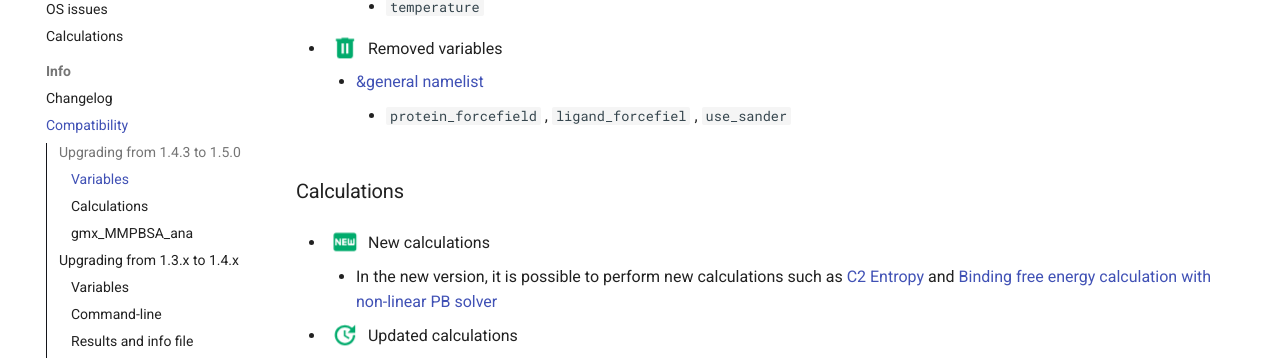
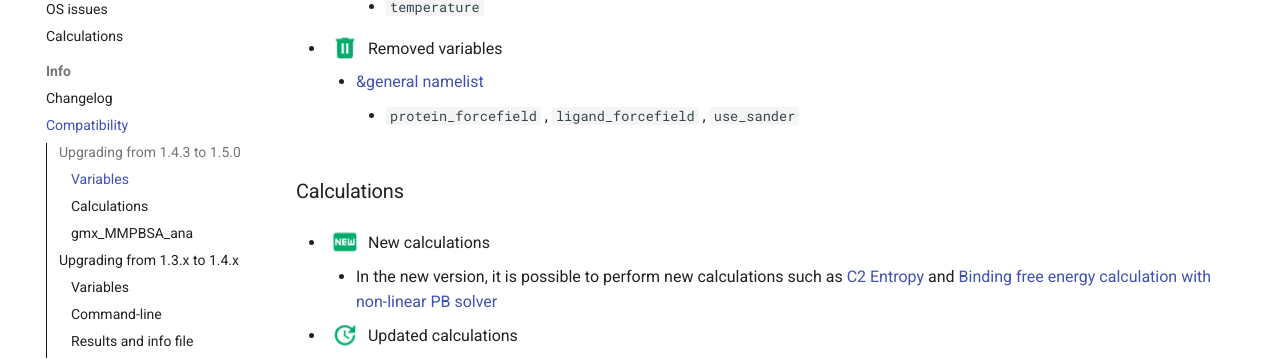
Before and after one commit to Valdes-Tresanco-MS/gmx_MMPBSA, an MkDocs documentation site: the page built from docs/compatibility.md, in a window 1280 px wide and 900 px high, scrolled down 1144 px. Shown: the part 153-513 px from the top of the window. Built offline with MkDocs 1.6.1 and Material for MkDocs 9.7.7, drawn with Linux system fonts in a browser that asks for light colours; comment, search, counter and statistics services are not loaded.

Commit message:
update doc compatibility

```diff
--- a/docs/compatibility.md
+++ b/docs/compatibility.md
@@ -46,7 +46,7 @@ removed. See the list below for more details:
 
 * :material-trash-can:{: .heart } Removed variables
     * [&general namelist](input_file.md#general-namelist-variables)
-        * `protein_forcefield` , `ligand_forcefiel` , `use_sander`
+        * `protein_forcefield` , `ligand_forcefield` , `use_sander`
 
 ### Calculations
 * :material-new-box:{: .heart } New calculations
```
